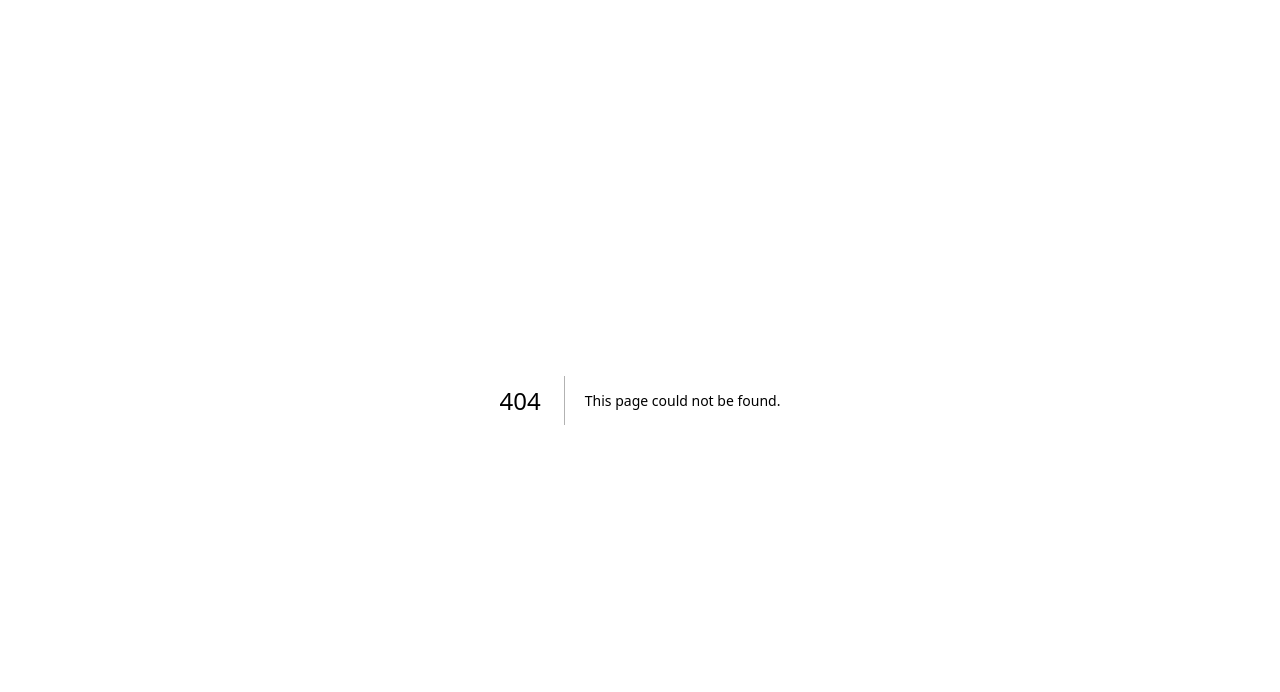
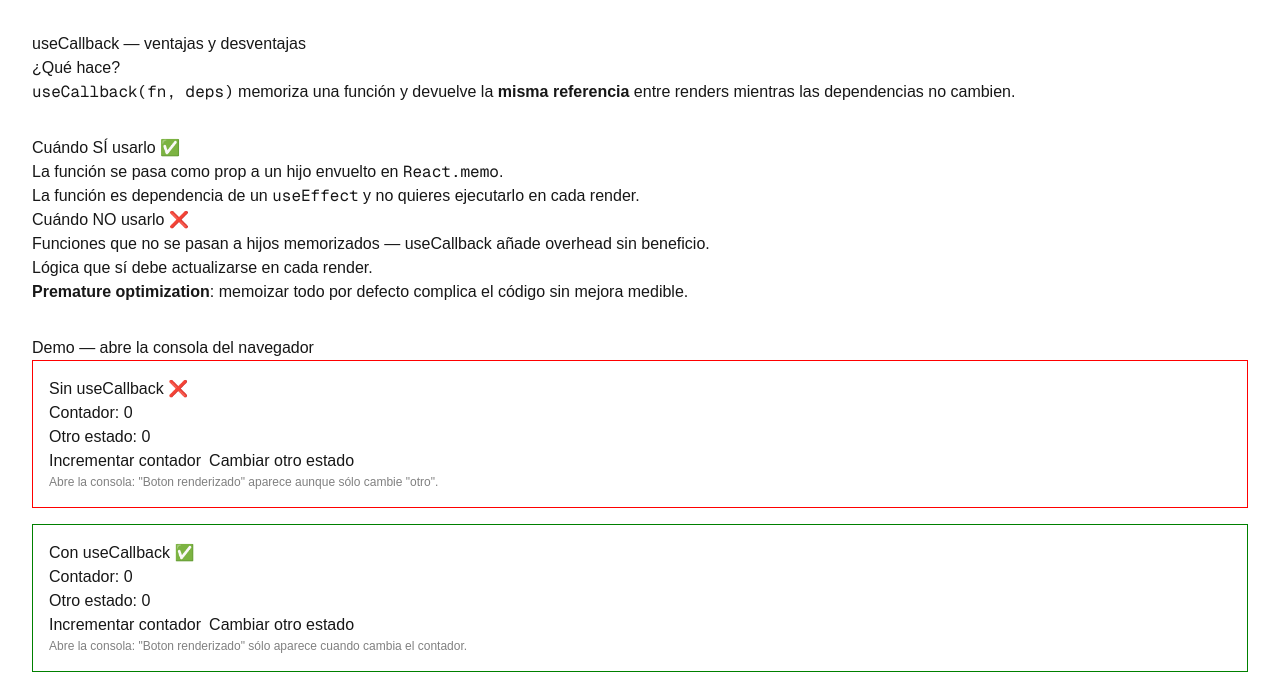
Before and after one commit to saurmo/desarrollo-web-frontend, a Next.js app: page /ejemplos/use-callback in a window 1280 px wide. Before the commit this address had no page. Shown: the top 692 px of the page. Built offline with nearby package versions, Linux system fonts and the light colour scheme.

Commit message:
feat: ejemplo callback

```diff
--- /dev/null
+++ b/app/ejemplos/use-callback/page.tsx
@@ -0,0 +1,44 @@
+import {
+  EjemploConCallback,
+  EjemploSinCallback,
+} from '@/src/application/ejemplos/useCallbackEjemplo';
+
+export default function UseCallbackPage() {
+  return (
+    <main style={{ padding: 32, fontFamily: 'sans-serif' }}>
+      <h1>useCallback — ventajas y desventajas</h1>
+
+      <section style={{ marginBottom: 32 }}>
+        <h2>¿Qué hace?</h2>
+        <p>
+          <code>useCallback(fn, deps)</code> memoriza una función y devuelve la{' '}
+          <strong>misma referencia</strong> entre renders mientras las dependencias no cambien.
+        </p>
+      </section>
+
+      <section style={{ marginBottom: 32 }}>
+        <h2>Cuándo SÍ usarlo ✅</h2>
+        <ul>
+          <li>La función se pasa como prop a un hijo envuelto en <code>React.memo</code>.</li>
+          <li>La función es dependencia de un <code>useEffect</code> y no quieres ejecutarlo en cada render.</li>
+        </ul>
+
+        <h2>Cuándo NO usarlo ❌</h2>
+        <ul>
+          <li>Funciones que no se pasan a hijos memorizados — useCallback añade overhead sin beneficio.</li>
+          <li>Lógica que sí debe actualizarse en cada render.</li>
+          <li>
+            <strong>Premature optimization</strong>: memoizar todo por defecto complica el código
+            sin mejora medible.
+          </li>
+        </ul>
+      </section>
+
+      <section>
+        <h2>Demo — abre la consola del navegador</h2>
+        <EjemploSinCallback />
+        <EjemploConCallback />
+      </section>
+    </main>
+  );
+}
--- /dev/null
+++ b/src/application/ejemplos/useCallbackEjemplo.tsx
@@ -0,0 +1,78 @@
+'use client';
+
+/**
+ * EJEMPLO useCallback
+ *
+ * Problema: cada render del padre recrea las funciones, lo que obliga a los
+ * hijos memorizados (React.memo) a re-renderizarse aunque sus datos no cambien.
+ *
+ * Solución: useCallback devuelve la MISMA referencia de función entre renders
+ * siempre que sus dependencias no cambien.
+ */
+
+import { memo, useCallback, useState } from 'react';
+
+// ─── Componente hijo ─────────────────────────────────────────────────────────
+
+interface BotonProps {
+  label: string;
+  onClick: () => void;
+}
+
+// React.memo evita re-renders si las props no cambian.
+// Sin useCallback en el padre, onClick es siempre una nueva referencia → re-render igual.
+const Boton = memo(({ label, onClick }: BotonProps) => {
+  console.log(`Boton "${label}" renderizado`);
+  return <button onClick={onClick}>{label}</button>;
+});
+Boton.displayName = 'Boton';
+
+// ─── Componente padre ─────────────────────────────────────────────────────────
+
+export function EjemploSinCallback() {
+  const [contador, setContador] = useState(0);
+  const [otro, setOtro] = useState(0);
+
+  // ❌ Sin useCallback: nueva función en CADA render del padre.
+  //    Aunque "otro" no cambió, el Boton de incrementar se re-renderiza.
+  const incrementar = () => setContador((c) => c + 1);
+
+  return (
+    <div style={{ border: '1px solid red', padding: 16, marginBottom: 16 }}>
+      <h3>Sin useCallback ❌</h3>
+      <p>Contador: {contador}</p>
+      <p>Otro estado: {otro}</p>
+      <Boton label="Incrementar contador" onClick={incrementar} />
+      <button onClick={() => setOtro((o) => o + 1)} style={{ marginLeft: 8 }}>
+        Cambiar otro estado
+      </button>
+      <p style={{ fontSize: 12, color: 'gray' }}>
+        Abre la consola: "Boton renderizado" aparece aunque sólo cambie "otro".
+      </p>
+    </div>
+  );
+}
+
+export function EjemploConCallback() {
+  const [contador, setContador] = useState(0);
+  const [otro, setOtro] = useState(0);
+
+  // ✅ Con useCallback: la función sólo se recrea cuando cambia su dependencia.
+  //    Si sólo cambia "otro", el Boton de incrementar NO se re-renderiza.
+  const incrementar = useCallback(() => setContador((c) => c + 1), []);
+
+  return (
+    <div style={{ border: '1px solid green', padding: 16 }}>
+      <h3>Con useCallback ✅</h3>
+      <p>Contador: {contador}</p>
+      <p>Otro estado: {otro}</p>
+      <Boton label="Incrementar contador" onClick={incrementar} />
+      <button onClick={() => setOtro((o) => o + 1)} style={{ marginLeft: 8 }}>
+        Cambiar otro estado
+      </button>
+      <p style={{ fontSize: 12, color: 'gray' }}>
+        Abre la consola: "Boton renderizado" sólo aparece cuando cambia el contador.
+      </p>
+    </div>
+  );
+}
```
